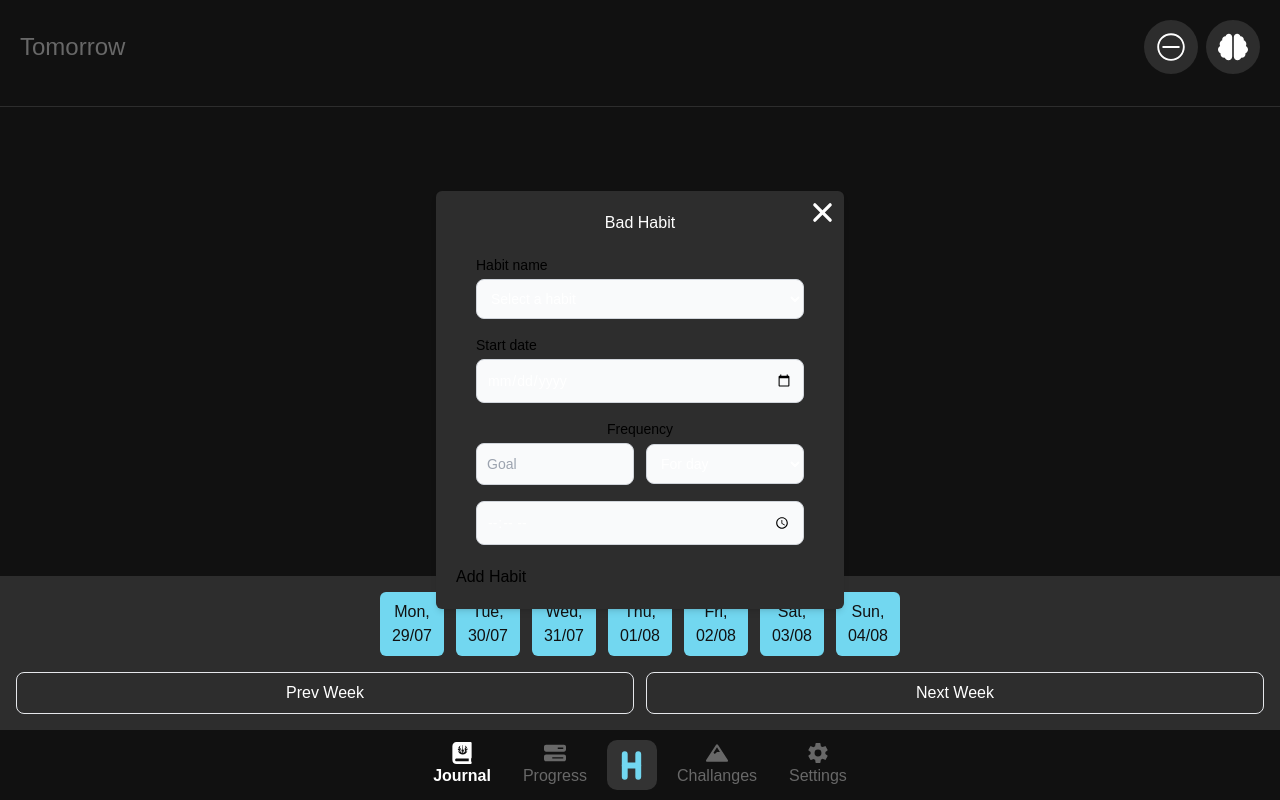
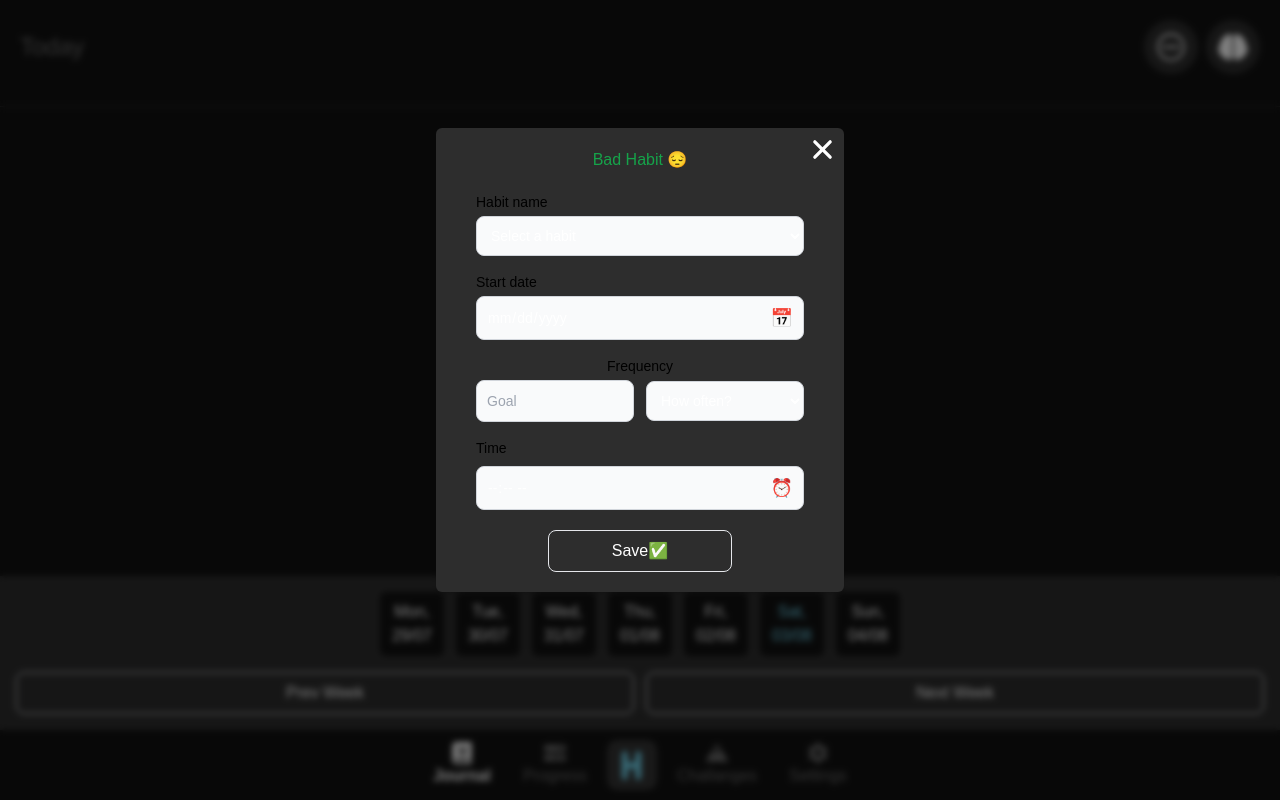
Before and after one commit to rvabka/habitTracker, a React (Vite) app: page / in a window 1280 px wide. Both pictures are taken after a click on the button 1171 px from the left and 47 px from the top of the page. Built offline with nearby package versions, Linux system fonts and the light colour scheme; a web font is replaced by a local one.

Commit message:
popups (badhabit, goodhabit)

```diff
--- a/package.json
+++ b/package.json
@@ -15,6 +15,7 @@
     "@react-spring/web": "^9.7.4",
     "class-variance-authority": "^0.7.0",
     "clsx": "^2.1.1",
+    "date-fns": "^3.6.0",
     "framer-motion": "^11.3.19",
     "lucide-react": "^0.417.0",
     "react": "^18.3.1",
--- a/src/components/Journal/BadHabit.tsx
+++ b/src/components/Journal/BadHabit.tsx
@@ -1,9 +1,9 @@
+import { GoNoEntry } from "react-icons/go";
 import { useContext, useState } from "react";
 import { motion } from "framer-motion";
-import { GoNoEntry } from "react-icons/go";
 import { IoClose } from "react-icons/io5";
 import Popup from "reactjs-popup";
-import { badHabit } from "./habitOptions";
+import { badHabit } from "../data/habitOptions";
 import { v4 as uuidv4 } from "uuid";
 import { HabitContext } from "../context/HabitContext";
 import { Habit } from "../context/types";
@@ -15,9 +15,7 @@ export default function BadHabit() {
     date: "",
     goal: "",
     reminder: "",
-    repeat: "",
   });
-  console.log(formState);
   const closeModal = () => {
     setOpen(false);
     setFormState({
@@ -25,7 +23,6 @@ export default function BadHabit() {
       date: "",
       goal: "",
       reminder: "",
-      repeat: "",
     });
   };
 
@@ -36,31 +33,31 @@ export default function BadHabit() {
 
   const { dispatch } = habitContext;
 
-  const handleInputChange = (e: React.ChangeEvent<HTMLInputElement>) => {
-    const { name, value } = e.target;
-    setFormState((prevState) => ({
+  const handleInputChange = (
+    event: React.ChangeEvent<HTMLInputElement | HTMLSelectElement>,
+  ) => {
+    const { name, value } = event.target;
+    setFormState((prevState) => {
+      if (name === "goal" || name === "goalUnit") {
+        const [currentValue, currentUnit] = prevState.goal.split(" ");
+        if (name === "goal") {
+          return {
             ...prevState,
-      [name as keyof Omit<Habit, "id">]: value,
-    }));
+            goal: `${value} ${currentUnit || ""}`.trim(),
           };
-
-  const handleSelectChange = (e: React.ChangeEvent<HTMLSelectElement>) => {
-    const { name, value } = e.target;
-
-    if (name === "goalUnit") {
-      // Łączenie liczby z jednostką
-      // eslint-disable-next-line @typescript-eslint/no-unused-vars
-      const [currentGoalValue, currentGoalUnit] = formState.goal.split(" ");
-      setFormState((prevState) => ({
+        } else {
+          return {
             ...prevState,
-        goal: `${currentGoalValue || "0"} ${value}`,
-      }));
+            goal: `${currentValue || ""} ${value}`.trim(),
+          };
+        }
       } else {
-      setFormState((prevState) => ({
+        return {
           ...prevState,
-        [name as keyof Omit<Habit, "id">]: value,
-      }));
+          [name]: value,
+        };
       }
+    });
   };
 
   const addHabit = () => {
@@ -77,8 +74,8 @@ export default function BadHabit() {
       date: "",
       goal: "",
       reminder: "",
-      repeat: "",
     });
+    closeModal();
   };
 
   return (
@@ -91,8 +88,8 @@ export default function BadHabit() {
         <GoNoEntry size={30} />
       </button>
       <Popup open={open} closeOnDocumentClick onClose={closeModal}>
-        <div className="main relative rounded-md bg-second p-5 shadow-md">
-          <h1 className="text-center text-white">Bad Habit</h1>
+        <div className="relative -mt-20 flex flex-col items-center justify-center rounded-md bg-second p-5 shadow-md">
+          <h1 className="text-center text-green-600">Bad Habit 😔</h1>
           <motion.button
             className="pointer absolute right-1 top-1 text-white"
             onClick={closeModal}
@@ -110,7 +107,7 @@ export default function BadHabit() {
               name="name"
               className="block w-full rounded-lg border border-gray-300 bg-gray-50 p-2.5 text-sm text-white focus:border-babyBlue focus:ring-babyBlue dark:border-gray-600 dark:bg-first dark:text-white dark:placeholder-second dark:focus:border-babyBlue"
               value={formState.name}
-              onChange={handleSelectChange}
+              onChange={handleInputChange}
             >
               <option value="" disabled>
                 Select a habit
@@ -151,27 +148,35 @@ export default function BadHabit() {
                   className="block w-1/2 rounded-lg border border-gray-300 bg-gray-50 p-2.5 text-sm text-white focus:border-babyBlue focus:ring-babyBlue dark:border-gray-600 dark:bg-first dark:text-white dark:placeholder-white dark:focus:border-babyBlue"
                   name="goalUnit"
                   value={formState.goal.split(" ")[1] || ""}
-                  onChange={handleSelectChange}
+                  onChange={handleInputChange}
                 >
-                  <option value="For day" disabled>
+                  <option value="" disabled>
                     How often?
                   </option>
-                  <option value="For day">For day</option>
-                  <option value="For month">For month</option>
-                  <option value="For year">For year</option>
+                  <option value="day">For day</option>
+                  <option value="month">For month</option>
+                  <option value="year">For year</option>
                 </select>
               </div>
             </div>
+            <label className="-mb-[0.5rem] block text-sm font-medium dark:text-white">
+              Time
+            </label>
             <input
               type="time"
-              name="time"
-              className="block w-full rounded-lg border border-gray-300 bg-gray-50 p-2.5 text-sm text-white focus:border-babyBlue focus:ring-babyBlue dark:border-gray-600 dark:bg-first dark:text-white dark:placeholder-white dark:focus:border-babyBlue"
+              name="reminder"
+              className="relative block w-full rounded-lg border border-gray-300 bg-gray-50 p-2.5 text-sm text-white focus:border-babyBlue focus:ring-babyBlue dark:border-gray-600 dark:bg-first dark:text-white dark:placeholder-white dark:focus:border-babyBlue"
               placeholder="Time"
               value={formState.reminder}
               onChange={handleInputChange}
             />
           </div>
-          <button onClick={addHabit}>Add Habit</button>
+          <button
+            className="w-1/2 rounded-lg border p-2 text-white transition duration-200 hover:scale-105 hover:text-babyBlue sm:m-0"
+            onClick={addHabit}
+          >
+            Save✅
+          </button>
         </div>
       </Popup>
     </div>
--- a/src/components/Journal/GoodHabit.tsx
+++ b/src/components/Journal/GoodHabit.tsx
@@ -1,10 +1,83 @@
-import { useState } from "react";
+import { useContext, useState } from "react";
+import { motion } from "framer-motion";
+import { FaBrain } from "react-icons/fa";
+import { IoClose } from "react-icons/io5";
 import Popup from "reactjs-popup";
-import { FaBrain } from "react-icons/fa";
+import { badHabit } from "../data/habitOptions";
+import { v4 as uuidv4 } from "uuid";
+import { HabitContext } from "../context/HabitContext";
+import { Habit } from "../context/types";
 
-export default function GoodHabbit() {
+export default function BadHabit() {
   const [open, setOpen] = useState<boolean>(false);
-  const closeModal = () => setOpen(false);
+  const [formState, setFormState] = useState<Omit<Habit, "id">>({
+    name: "",
+    date: "",
+    goal: "",
+    reminder: "",
+  });
+  const closeModal = () => {
+    setOpen(false);
+    setFormState({
+      name: "",
+      date: "",
+      goal: "",
+      reminder: "",
+    });
+  };
+
+  const habitContext = useContext(HabitContext);
+  if (!habitContext) {
+    throw new Error("HabitContext must be used within a HabitProvider");
+  }
+
+  const { dispatch } = habitContext;
+
+  const handleInputChange = (
+    event: React.ChangeEvent<HTMLInputElement | HTMLSelectElement>,
+  ) => {
+    const { name, value } = event.target;
+    setFormState((prevState) => {
+      if (name === "goal" || name === "goalUnit") {
+        const [currentValue, currentUnit] = prevState.goal.split(" ");
+        if (name === "goal") {
+          return {
+            ...prevState,
+            goal: `${value} ${currentUnit || ""}`.trim(),
+          };
+        } else {
+          return {
+            ...prevState,
+            goal: `${currentValue || ""} ${value}`.trim(),
+          };
+        }
+      } else {
+        return {
+          ...prevState,
+          [name]: value,
+        };
+      }
+    });
+  };
+
+  const addHabit = () => {
+    const newHabit: Habit = {
+      id: uuidv4(),
+      ...formState,
+    };
+
+    dispatch({ type: "ADD_HABIT", payload: newHabit });
+
+    // Resetuje pola formularza
+    setFormState({
+      name: "",
+      date: "",
+      goal: "",
+      reminder: "",
+    });
+    closeModal();
+  };
+
   return (
     <div>
       <button
@@ -15,14 +88,95 @@ export default function GoodHabbit() {
         <FaBrain size={30} />
       </button>
       <Popup open={open} closeOnDocumentClick onClose={closeModal}>
-        <div className="modal">
-          <a className="close" onClick={closeModal}>
-            &times;
-          </a>
-          Lorem ipsum dolor sit amet, consectetur adipisicing elit. Beatae magni
-          omnis delectus nemo, maxime molestiae dolorem numquam mollitia,
-          voluptate ea, accusamus excepturi deleniti ratione sapiente!
-          Laudantium, aperiam doloribus. Odit, aut.
+        <div className="relative -mt-20 flex flex-col items-center justify-center rounded-md bg-second p-5 shadow-md">
+          <h1 className="text-center text-green-600">Good Habit 😎</h1>
+          <motion.button
+            className="pointer absolute right-1 top-1 text-white"
+            onClick={closeModal}
+            initial={{ rotate: 0 }}
+            whileHover={{ rotate: 180 }}
+            transition={{ duration: 0.5 }}
+          >
+            <IoClose size={35} />
+          </motion.button>
+          <div className="flex flex-col gap-y-4 p-5">
+            <label className="-mb-[0.75rem] block text-sm font-medium dark:text-white">
+              Habit name
+            </label>
+            <select
+              name="name"
+              className="block w-full rounded-lg border border-gray-300 bg-gray-50 p-2.5 text-sm text-white focus:border-babyBlue focus:ring-babyBlue dark:border-gray-600 dark:bg-first dark:text-white dark:placeholder-second dark:focus:border-babyBlue"
+              value={formState.name}
+              onChange={handleInputChange}
+            >
+              <option value="" disabled>
+                Select a habit
+              </option>
+              {badHabit.map((option) => (
+                <option key={option} value={option}>
+                  {option}
+                </option>
+              ))}
+            </select>
+            <label className="-mb-[0.75rem] block text-sm font-medium dark:text-white">
+              Start date
+            </label>
+            <input
+              type="date"
+              name="date"
+              className="block w-full rounded-lg border border-gray-300 bg-gray-50 p-2.5 text-sm text-white focus:border-babyBlue focus:ring-babyBlue dark:border-gray-600 dark:bg-first dark:text-white dark:placeholder-white dark:focus:border-babyBlue"
+              placeholder="Start date"
+              value={formState.date}
+              onChange={handleInputChange}
+            />
+            <div className="flex flex-col items-center justify-center gap-3">
+              <div>
+                <label className="-mb-[0.5rem] block text-sm font-medium dark:text-white">
+                  Frequency
+                </label>
+              </div>
+              <div className="flex w-full items-center justify-center gap-3">
+                <input
+                  className="block w-1/2 rounded-lg border border-gray-300 bg-gray-50 p-2.5 text-sm text-white focus:border-babyBlue focus:ring-babyBlue dark:border-gray-600 dark:bg-first dark:text-white dark:placeholder-white dark:focus:border-babyBlue"
+                  type="number"
+                  name="goal"
+                  placeholder="Goal"
+                  value={formState.goal.split(" ")[0] || ""}
+                  onChange={handleInputChange}
+                />
+                <select
+                  className="block w-1/2 rounded-lg border border-gray-300 bg-gray-50 p-2.5 text-sm text-white focus:border-babyBlue focus:ring-babyBlue dark:border-gray-600 dark:bg-first dark:text-white dark:placeholder-white dark:focus:border-babyBlue"
+                  name="goalUnit"
+                  value={formState.goal.split(" ")[1] || ""}
+                  onChange={handleInputChange}
+                >
+                  <option value="" disabled>
+                    How often?
+                  </option>
+                  <option value="day">For day</option>
+                  <option value="month">For month</option>
+                  <option value="year">For year</option>
+                </select>
+              </div>
+            </div>
+            <label className="-mb-[0.5rem] block text-sm font-medium dark:text-white">
+              Time
+            </label>
+            <input
+              type="time"
+              name="reminder"
+              className="relative block w-full rounded-lg border border-gray-300 bg-gray-50 p-2.5 text-sm text-white focus:border-babyBlue focus:ring-babyBlue dark:border-gray-600 dark:bg-first dark:text-white dark:placeholder-white dark:focus:border-babyBlue"
+              placeholder="Time"
+              value={formState.reminder}
+              onChange={handleInputChange}
+            />
+          </div>
+          <button
+            className="w-1/2 rounded-lg border p-2 text-white transition duration-200 hover:scale-105 hover:text-babyBlue sm:m-0"
+            onClick={addHabit}
+          >
+            Save✅
+          </button>
         </div>
       </Popup>
     </div>
--- /dev/null
+++ b/src/components/Journal/JounralDetails.tsx
@@ -0,0 +1,36 @@
+import { useContext } from "react";
+import { HabitContext } from "../context/HabitContext";
+import { useSearchParams } from "react-router-dom";
+
+export default function JournalDetails() {
+  const [searchData] = useSearchParams();
+  const habitContext = useContext(HabitContext);
+  const habitArray = habitContext?.state.habits || [];
+  const presentData = searchData.get("date") || new Date();
+
+  const filteredHabits = habitArray.filter((item) => {
+    const dateObj1 = new Date(presentData);
+    const dateObj2 = new Date(item.date);
+    return (
+      dateObj1.getFullYear() === dateObj2.getFullYear() &&
+      dateObj1.getMonth() === dateObj2.getMonth() &&
+      dateObj1.getDate() === dateObj2.getDate()
+    );
+  });
+
+  console.log(habitArray)
+
+  return (
+    <div>
+      {filteredHabits.length > 0 ? (
+        filteredHabits.map((item) => (
+          <div key={item.id}>
+            <h1>{item.name}</h1>
+          </div>
+        ))
+      ) : (
+        <h1>There aren't planned habits for today.</h1>
+      )}
+    </div>
+  );
+}
--- a/src/components/Journal/Journal.tsx
+++ b/src/components/Journal/Journal.tsx
@@ -2,6 +2,7 @@ import { useLocation } from "react-router-dom";
 import BadHabbit from "./BadHabit";
 import GoodHabbit from "./GoodHabit";
 import WeekCalendar from "./WeekCalendar";
+import JournalDetails from "./JounralDetails";
 
 export default function Journal() {
   const location = useLocation();
@@ -10,13 +11,13 @@ export default function Journal() {
 
   function getStringFromDate(): string | undefined {
     switch (calculateCurrentDate()) {
+      case "2":
+        return "Tomorrow";
+      case "1":
+        return "Today";
       case "0":
-        return "Tomorrow";
+        return "Yesterday";
       case "-1":
-        return "Today";
-      case "-2":
-        return "Yesterday";
-      case "-3":
         return "Day before yesterday";
       default:
         return calculateCurrentDate();
@@ -44,10 +45,10 @@ export default function Journal() {
 
     const timeDifference: number = time2 - time1;
     const millisecondsInOneDay: number = 24 * 60 * 60 * 1000;
-    const dayDifference: string = Math.round(
-      timeDifference / millisecondsInOneDay,
+    const dayDifference: string = Math.ceil(
+      timeDifference / millisecondsInOneDay + 1,
     ).toString();
-    return parseInt(dayDifference) >= -3 && parseInt(dayDifference) <= 0
+    return parseInt(dayDifference) >= -1 && parseInt(dayDifference) <= 2
       ? dayDifference
       : formatDate(stripedCallendarDate);
   }
@@ -61,6 +62,9 @@ export default function Journal() {
           <GoodHabbit />
         </div>
       </div>
+      <div className="flex justify-center items-center flex-col h-[65%] bg-first">
+        <JournalDetails />
+      </div>
       <WeekCalendar />
     </div>
   );
--- a/src/components/Journal/WeekCalendar.tsx
+++ b/src/components/Journal/WeekCalendar.tsx
@@ -47,11 +47,15 @@ export default function WeekCalendar() {
   return (
     <div className="week-calendar absolute bottom-[4.4rem] flex w-full flex-col items-center justify-center bg-second p-4 text-white sm:p-2 sm:text-sm">
       <div className="week-header text-md mb-4 flex gap-3 sm:gap-2">
-        {daysOfWeek.map((day, index) => (
+        {daysOfWeek.map((day, index) => {
+          const isToday: boolean =
+            day.toLocaleDateString() === new Date().toLocaleDateString();
+            console.log(isToday)
+          return (
             <button
               onClick={() => handleClick(day)}
               key={index}
-            className="day flex size-16 cursor-pointer items-center justify-center rounded-md bg-babyBlue p-2 text-center text-first transition duration-200 hover:scale-105 sm:size-12"
+              className={`day flex size-16 cursor-pointer items-center justify-center rounded-md bg-first p-2 text-center transition duration-200 hover:scale-105 sm:size-12 ${isToday ? "text-babyBlue hover:shadow-md hover:shadow-babyBlue" : null}`}
             >
               {day.toLocaleDateString("en-GB", {
                 day: "numeric",
@@ -59,7 +63,8 @@ export default function WeekCalendar() {
                 month: "numeric",
               })}
             </button>
-        ))}
+          );
+        })}
       </div>
       <div className="flex w-full items-center justify-center gap-3 sm:flex sm:gap-2">
         <button
--- a/src/components/context/types.ts
+++ b/src/components/context/types.ts
@@ -5,7 +5,6 @@ export interface Habit {
   date: string;
   goal: string;
   reminder: string;
-  repeat: string;
 }
 
 export interface State {
--- a/src/styles/index.css
+++ b/src/styles/index.css
@@ -17,3 +17,70 @@ body {
   background-color: #111111;
   overflow-x: hidden;
 }
+
+.popup-overlay {
+  background-color: rgba(0, 0, 0, 0.5);
+  backdrop-filter: blur(3px);
+}
+
+@keyframes anvil {
+  0% {
+    transform: scale(1) translateY(0px);
+    opacity: 0;
+    box-shadow: 0 0 0 rgba(241, 241, 241, 0);
+  }
+  1% {
+    transform: scale(0.96) translateY(10px);
+    opacity: 0;
+    box-shadow: 0 0 0 rgba(241, 241, 241, 0);
+  }
+  100% {
+    transform: scale(1) translateY(0px);
+    opacity: 1;
+    box-shadow: 0 0 500px rgba(241, 241, 241, 0);
+  }
+}
+.popup-content {
+  -webkit-animation: anvil 0.3s cubic-bezier(0.38, 0.1, 0.36, 0.9) forwards;
+}
+
+input[type="date"] {
+  position: relative;
+  color: #fff;
+}
+
+input[type="date"]::-webkit-calendar-picker-indicator {
+  opacity: 0;
+  cursor: pointer;
+}
+
+input[type="date"]::before {
+  content: "\1F4C5";
+  font-size: 18px;
+  color: #00f;
+  position: absolute;
+  top: 50%;
+  right: 10px;
+  transform: translateY(-50%);
+  pointer-events: none;
+}
+
+input[type="time"]::-webkit-calendar-picker-indicator {
+  opacity: 0;
+  cursor: pointer;
+}
+
+input[type="time"]::before {
+  content: "\23F0";
+  font-size: 18px;
+  color: #00f;
+  position: absolute;
+  top: 50%;
+  right: 10px;
+  transform: translateY(-50%);
+  pointer-events: none;
+}
+
+.relative-time-input {
+  position: relative;
+}
```
Also changed, not shown: src/components/data/habitOptions.ts (renamed from src/components/Journal/habitOptions.ts), 1 other file (tests, documents, lock files or other folders). Lines whose indentation alone changed are shown as unchanged.
